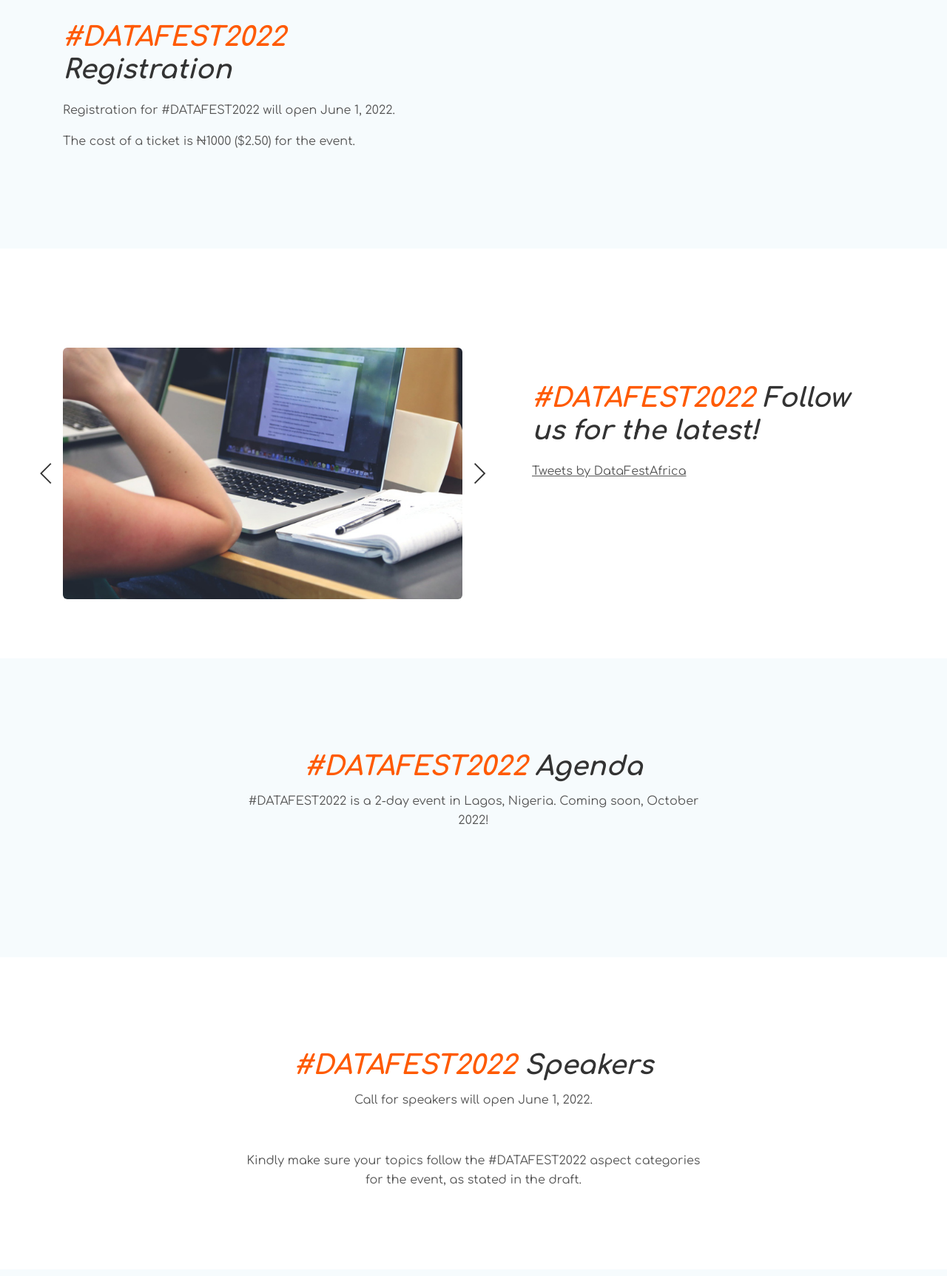
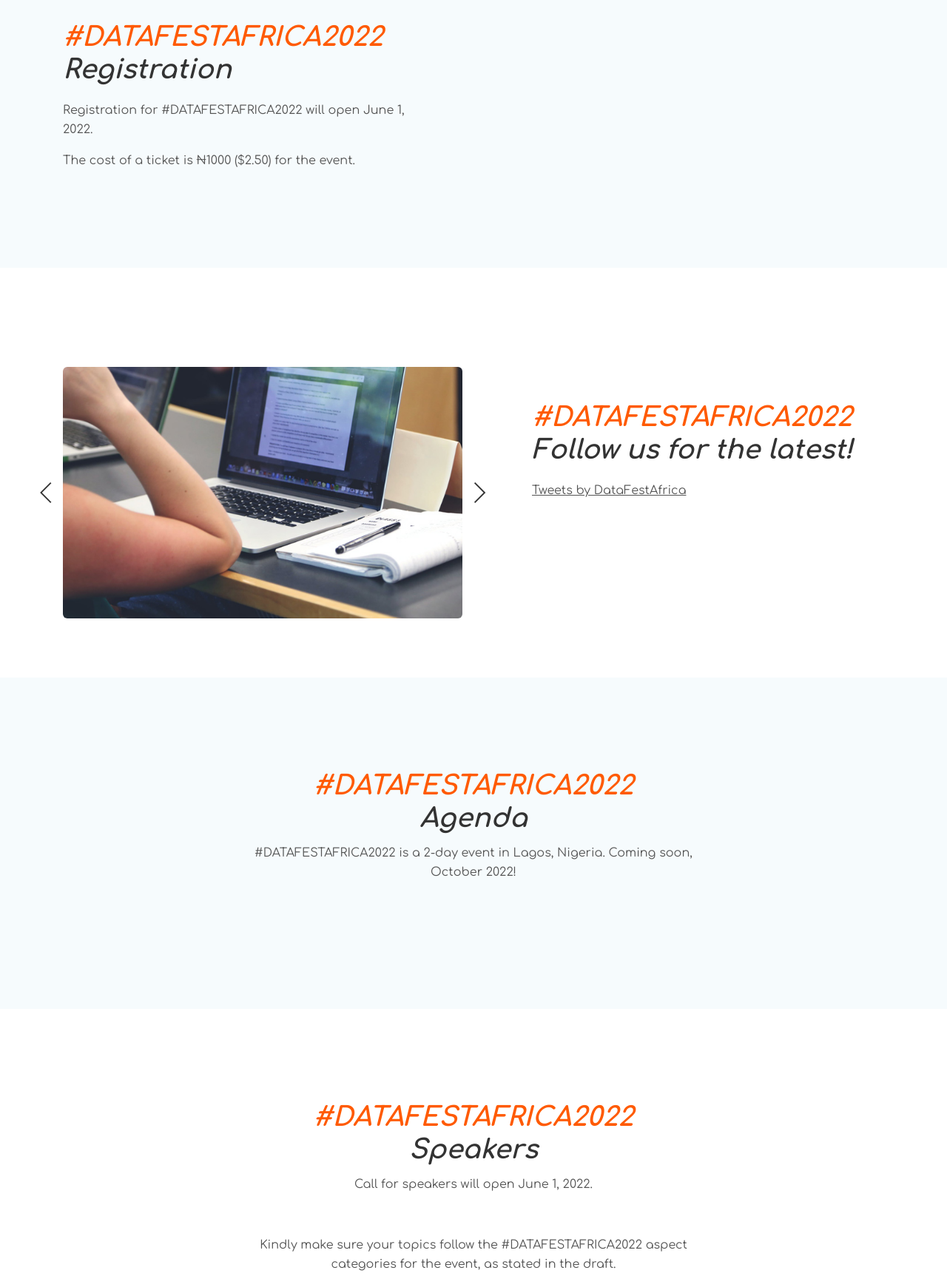
Before and after one commit to datafestafrica/datafestafrica.com, a plain HTML site: page index.html in a window 1280 px wide. Shown: the part 1020-2745 px from the top of the page at 74% size. Drawn offline with Linux system fonts and the light colour scheme; files whose address does not match are found by name; a web font is replaced by a local one.

Commit message:
chore(hashtag): replace with current tag

```diff
--- a/index.html
+++ b/index.html
@@ -7,15 +7,15 @@
 
     <!-- SEO Meta Tags -->
     <meta name="description"
-        content="DataFest is a festival of data enthusiasts sharing knowledge and innovation #DATAFEST2022">
+        content="DataFest is a festival of data enthusiasts sharing knowledge and innovation #DATAFESTAFRICA2022">
     <meta name="author" content="@DavidAbu_ @GiftOjeabulu_ @TheOyinbooke @GoodToCode">
 
     <!-- OG Meta Tags to improve the way the post looks when you share the page on Facebook, Twitter, LinkedIn -->
     <meta property="og:site_name" content="DataFest Africa" /> <!-- website name -->
     <meta property="og:site" content="https://www.datafestafrica.com" /> <!-- website link -->
-    <meta property="og:title" content="#DATAFEST2022 is coming!" /> <!-- title shown in the actual shared post -->
+    <meta property="og:title" content="#DATAFESTAFRICA2022 is coming!" /> <!-- title shown in the actual shared post -->
     <meta property="og:description"
-        content="DataFest is a festival of data enthusiasts sharing knowledge and innovation #DATAFEST2022" />
+        content="DataFest is a festival of data enthusiasts sharing knowledge and innovation #DATAFESTAFRICA2022" />
     <!-- description shown in the actual shared post -->
     <meta property="og:image" content="https://www.datafestafrica.com/images/logo/logo-96x96-transparent.jpg" />
     <!-- image link, make sure it's jpg -->
@@ -23,7 +23,7 @@
     <meta name="twitter:card" content="summary_large_image"> <!-- to have large image post format in Twitter -->
 
     <!-- Webpage Title -->
-    <title>#DATAFEST2022 - A festival of data enthusiasts sharing knowledge and innovation.</title>
+    <title>#DATAFESTAFRICA2022 - A festival of data enthusiasts sharing knowledge and innovation.</title>
 
     <!-- Styles -->
     <link
@@ -46,7 +46,7 @@
         <div class="container">
 
             <!-- Text Logo - Use this if you don't have a graphic logo -->
-            <!-- <a class="navbar-brand logo-text page-scroll" href="index.html">#DATAFEST2022</a> -->
+            <!-- <a class="navbar-brand logo-text page-scroll" href="index.html">#DATAFESTAFRICA2022</a> -->
             <!-- Image Logo -->
             <a class="navbar-brand" href="index.html"><img src="images/logo/logo-96x96-transparent.png"
                     alt="alternative"></a>
@@ -120,7 +120,7 @@
                     <div class="countdown">
                         <span id="clock"></span>
                     </div>
-                    <h1 class="h1-large">#DATAFEST2022</h1>
+                    <h1 class="h1-large">#DATAFESTAFRICA2022</h1>
                     <p class="p-large">Coming soon! October, 2022 - Lagos, Nigeria</p>
                     <a class="btn-outline-lg page-scroll" href="#registration">REGISTER</a>
                 </div>
@@ -173,8 +173,8 @@
             <div class="row">
                 <div class="col-lg-6">
                     <div class="text-container">
-                        <h2><span class="red">#DATAFEST2022</span> Registration</h2>
-                        <p>Registration for #DATAFEST2022 will open June 1, 2022.</p>
+                        <h2><span class="red">#DATAFESTAFRICA2022</span> Registration</h2>
+                        <p>Registration for #DATAFESTAFRICA2022 will open June 1, 2022.</p>
                         <p>The cost of a ticket is ₦1000 ($2.50) for the event.</p>
                     </div>
                 </div>
@@ -269,7 +269,7 @@
                 </div>
                 <div class="col-lg-6">
                     <div class="text-container"">
-                            <h2><span class=" red">#DATAFEST2022</span> Follow us for the latest!</h2>
+                            <h2><span class=" red">#DATAFESTAFRICA2022</span> Follow us for the latest!</h2>
                         <a class="twitter-timeline" data-height="600"
                             href="https://twitter.com/DataFestAfrica?ref_src=twsrc%5Etfw">Tweets by DataFestAfrica</a>
                         <script async src="https://platform.twitter.com/widgets.js" charset="utf-8"></script>
@@ -325,8 +325,9 @@
         <div class="container">
             <div class="row">
                 <div class="col-lg-12">
-                    <h2 class="h2-heading"><span class="red">#DATAFEST2022</span> Agenda</h2>
-                    <p class="p-heading">#DATAFEST2022 is a 2-day event in Lagos, Nigeria. Coming soon, October 2022!</p>
+                    <h2 class="h2-heading"><span class="red">#DATAFESTAFRICA2022</span> Agenda</h2>
+                    <p class="p-heading">#DATAFESTAFRICA2022 is a 2-day event in Lagos, Nigeria. Coming soon, October
+                        2022!</p>
                 </div>
             </div>
             <!--<div class="row">
@@ -400,9 +401,10 @@
         <div class="container">
             <div class="row">
                 <div class="col-lg-12">
-                    <h2 class="h2-heading"><span class="red">#DATAFEST2022</span> Speakers</h2>
+                    <h2 class="h2-heading"><span class="red">#DATAFESTAFRICA2022</span> Speakers</h2>
                     <p class="p-heading">Call for speakers will open June 1, 2022.</p>
-                    <p class="p-heading">Kindly make sure your topics follow the #DATAFEST2022 aspect categories for the event, as stated in the draft.</p>
+                    <p class="p-heading">Kindly make sure your topics follow the #DATAFESTAFRICA2022 aspect categories
+                        for the event, as stated in the draft.</p>
                 </div>
             </div>
             <div class="row">
@@ -755,7 +757,7 @@
         <div class="container">
             <div class="row">
                 <div class="col-lg-12">
-                    <h2 class="h2-heading"><span class="red">#DATAFEST2022</span> FAQs</h2>
+                    <h2 class="h2-heading"><span class="red">#DATAFESTAFRICA2022</span> FAQs</h2>
                     <p class="text-center">COMING SOON!</p>
                 </div>
             </div>
@@ -820,7 +822,7 @@
         <div class="container">
             <div class="row">
                 <div class="col-lg-12">
-                    <h2 class="h2-heading"><span class="red">#DATAFEST2022</span> Sponsors</h2>
+                    <h2 class="h2-heading"><span class="red">#DATAFESTAFRICA2022</span> Sponsors</h2>
                     <p>COMING SOON!</p>
                 </div>
             </div>
@@ -851,7 +853,7 @@
             <div class="row">
                 <div class="col-lg-6 col-xl-5">
                     <div class="text-container">
-                        <h2>#DATAFEST2022</h2>
+                        <h2>#DATAFESTAFRICA2022</h2>
                         <p>We are a group of data enthusiasts dedicated to empowering the tech community by sharing
                             knowledge and innovation.</p>
                         <h3>Contact us!</h3>
```
Also changed, not shown: article.html (+5 -5 lines), privacy.html (+5 -5 lines), terms.html (+5 -5 lines), travel.html (+5 -5 lines).
